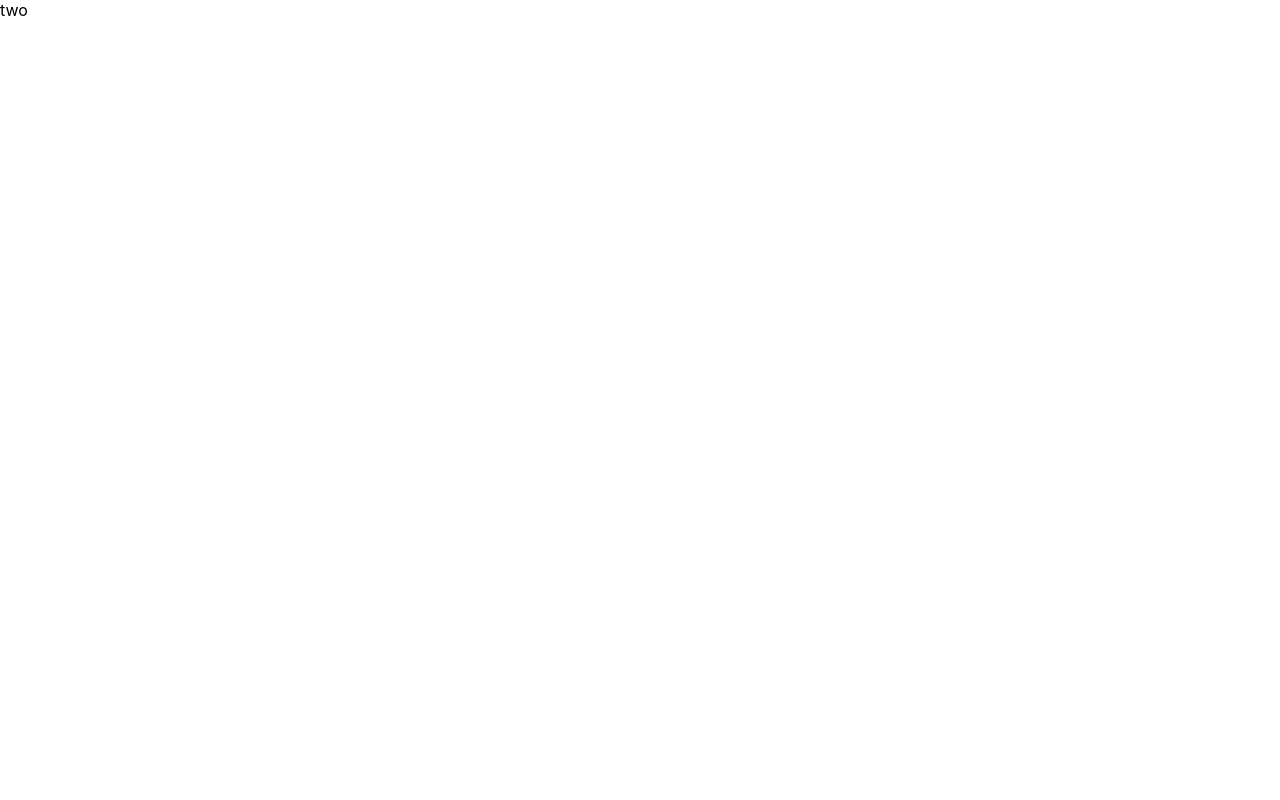
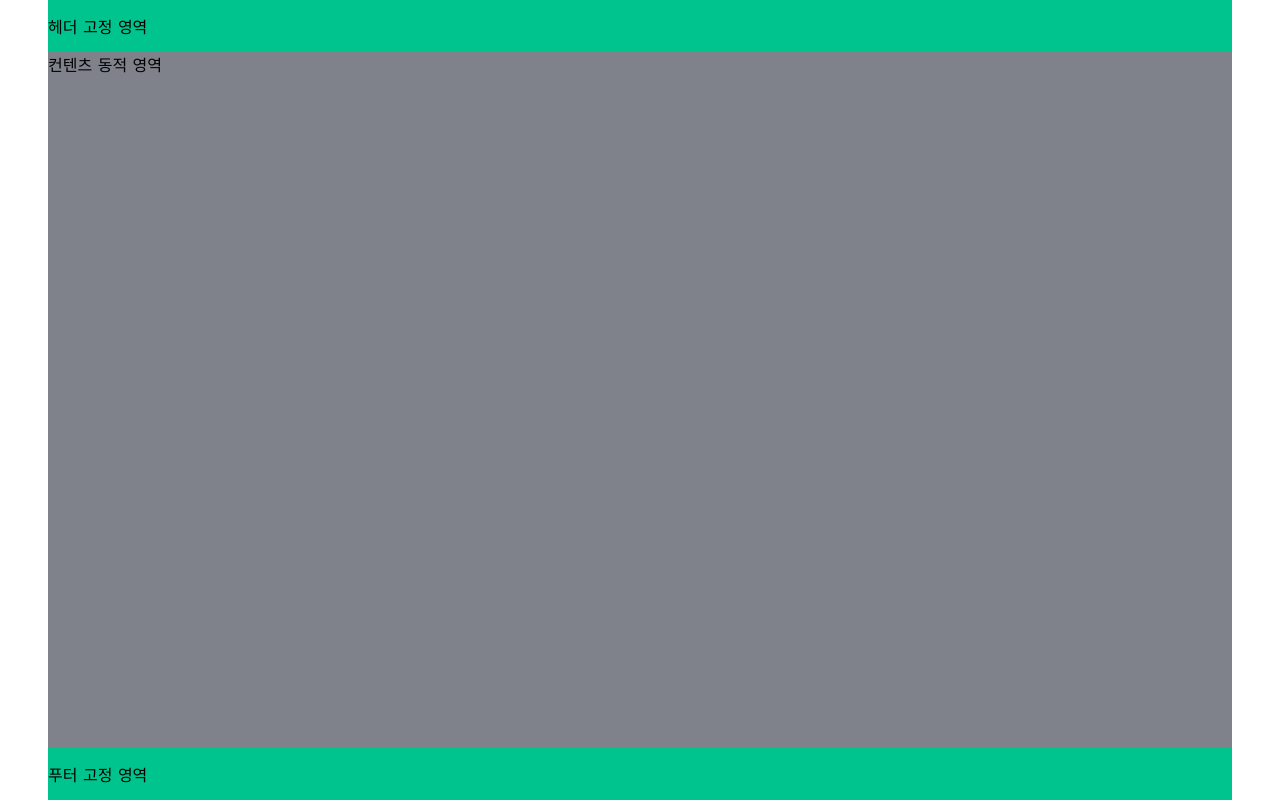
Before and after one commit to sunginHwang/nuxt-study, a Nuxt app: page /two in a window 1280 px wide. Built offline with nearby package versions, Linux system fonts and the light colour scheme.

Commit message:
make safari flex bug issue

```diff
--- a/pages/two.vue
+++ b/pages/two.vue
@@ -1,15 +1,52 @@
 <template>
-    <div>
-      <p>two</p>
+  <div class="form">
+    <div class="static_area">
+      <p>헤더 고정 영역</p>
     </div>
+    <div class="dynamic_area">
+     <div class="something_content">
+       <p>컨텐츠 동적 영역</p>
+     </div>
+    </div>
+    <div class="static_area">
+      <p>푸터 고정 영역</p>
+    </div>
+  </div>
 </template>
 
 <script>
-    export default {
-        name: "two"
-    }
+  export default {
+    name: 'two',
+  };
 </script>
 
 <style scoped>
 
+  .form{
+    margin: 0 3rem;
+    height: 100vh;
+    display: flex;
+    flex-direction: column;
+  }
+
+  .static_area {
+    display: flex;
+    align-items: center;
+    height: 52px;
+    background-color: #00C48D;
+  }
+
+  .dynamic_area {
+    flex: 1 0 auto;
+    /*safari bug see*/
+    height: 0;
+  }
+
+  .something_content{
+    height: 100%;
+    background-color: #7f828b;
+  }
+
+
+
 </style>
```
